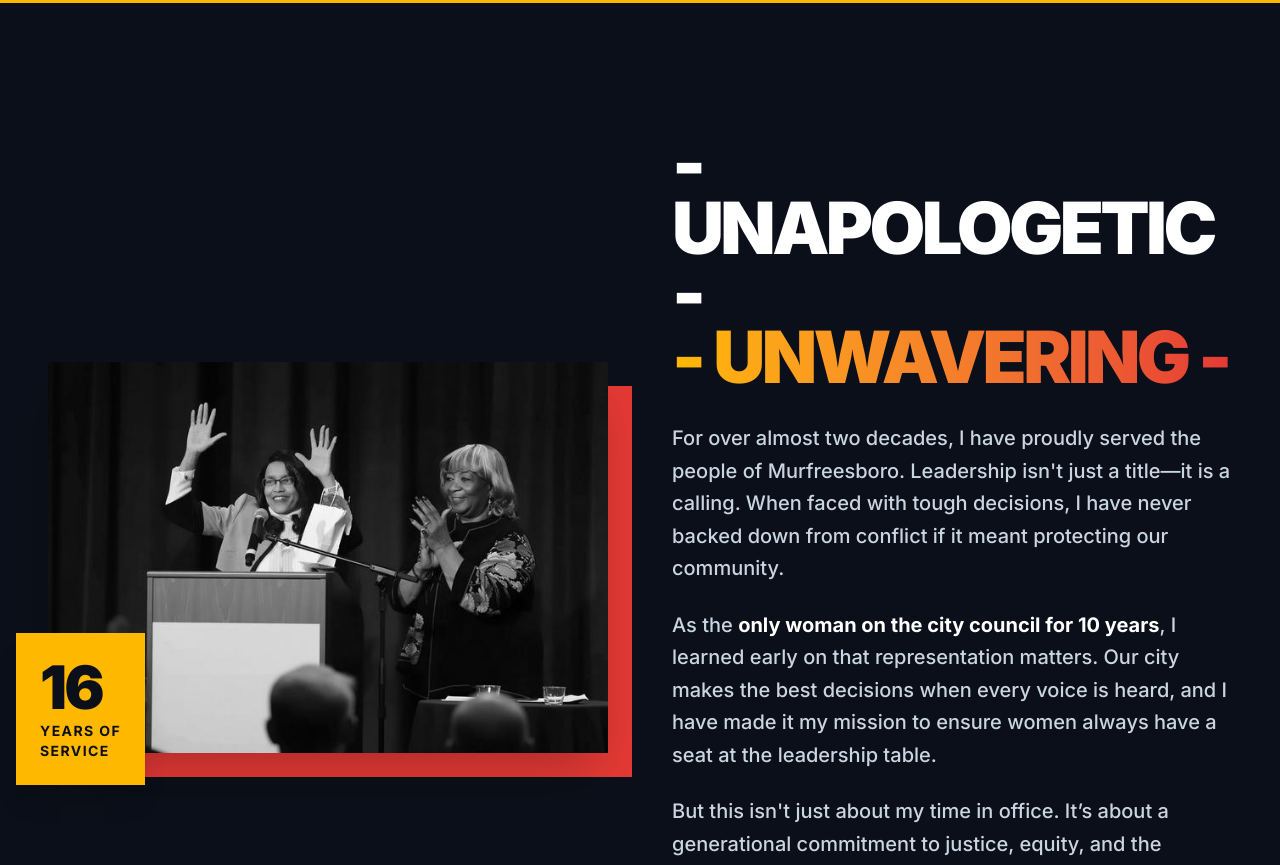
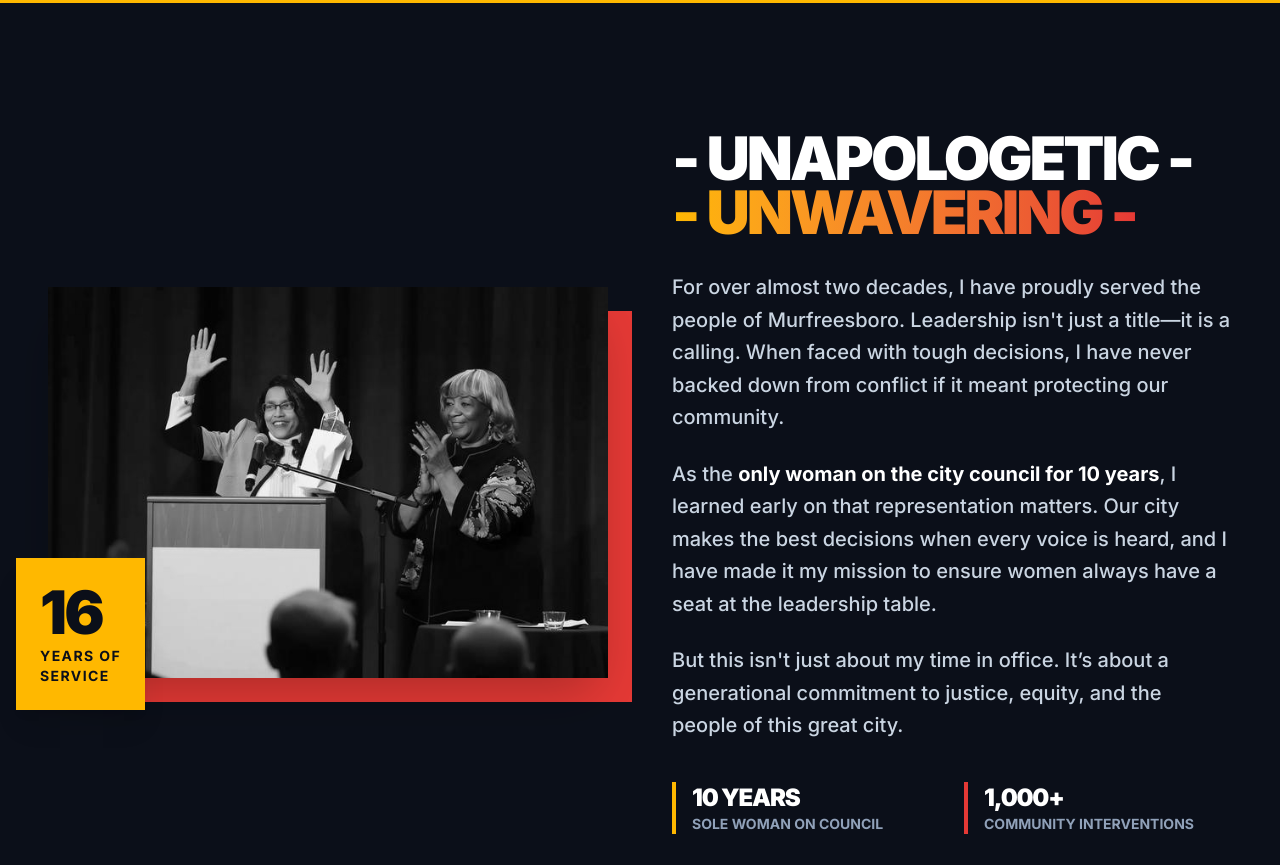
Before and after one commit to war2v/madelinescalesapp, a Next.js app: page / in a window 1280 px wide. Shown: the part 2600-3465 px from the top of the page. Built offline with nearby package versions, Linux system fonts and the light colour scheme; no server answers.

Commit message:
updated pictures

```diff
--- a/components/About.tsx
+++ b/components/About.tsx
@@ -18,7 +18,7 @@ export const About = () => {
             </div>
 
             <div className="w-full lg:w-1/2 text-white">
-              <h2 className="text-5xl md:text-7xl font-black uppercase tracking-tighter leading-[0.9] mb-8">
+              <h2 className="text-5xl md:text-4xl lg:text-5xl xl:text-6xl font-black uppercase tracking-tighter leading-[0.9] mb-8">
                 - Unapologetic -<br/>
                 <span className="text-transparent bg-clip-text bg-gradient-to-r from-[#FFB800] to-[#E53935]">- Unwavering -</span>
               </h2>
--- a/components/Legacy.tsx
+++ b/components/Legacy.tsx
@@ -54,7 +54,7 @@ export const Legacy = () => {
                 <img
                   src={"images/dadhistory.png"}
                   alt="Historical Legacy"
-                  className="w-full h-72 object-cover object-top grayscale"
+                  className="w-full h-full object-cover object-top grayscale"
                 />
               </div>
             </div>
@@ -76,11 +76,11 @@ export const Legacy = () => {
                   leadership is about compassion, strength, and unwavering
                   dedication.
                 </p>
-                <div className="h-72 bg-slate-800 flex items-center justify-center">
+                <div className="h-72 sm:h-full bg-slate-800 flex items-center justify-center">
                   <img
                     src={"/images/MomHistory.png"}
                     alt="Historical Legacy"
-                    className="w-full h-72 object-cover object-top grayscale"
+                    className="w-full h-full object-cover object-top grayscale"
                   />
                 </div>
               </div>
```
